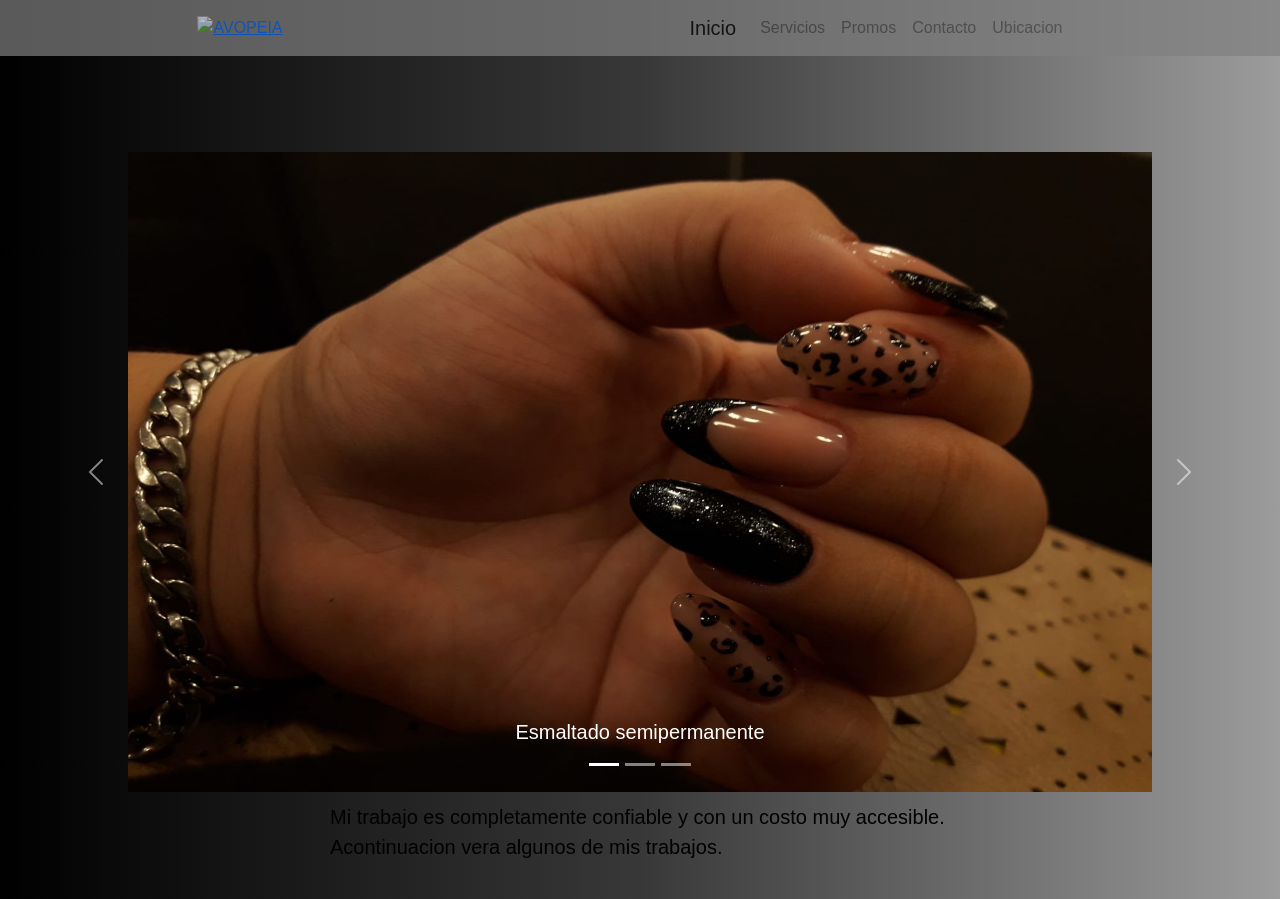
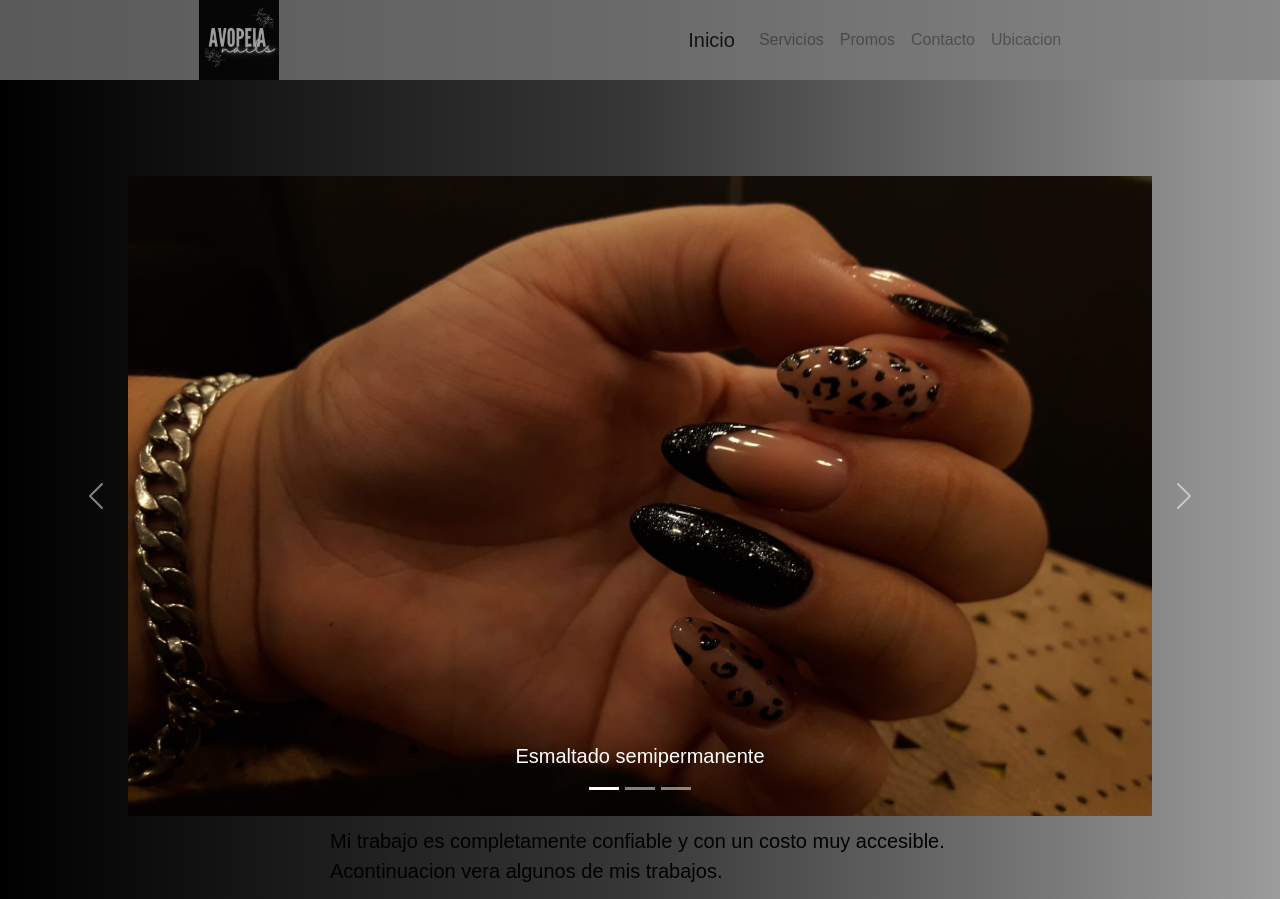
Before and after one commit to gastoncc/proyecto, a website: page index.html in a window 1280 px wide. Shown: the top 899 px of the page. Drawn offline with nearby package versions, Linux system fonts and the light colour scheme.

Commit message:
proyecto final

```diff
--- a/index.html
+++ b/index.html
@@ -18,7 +18,7 @@
   <header>
 
     <a href="./index.html">
-      <img src="../Proyecto final/img/IMG-20230325-WA0004.jpg" alt="AVOPEIA"
+      <img src="./img/IMG-20230325-WA0004.jpg" alt="AVOPEIA"
       title="AVOPEIA">
   </a>
 
```
